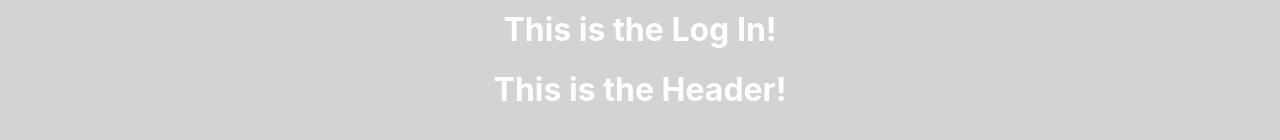
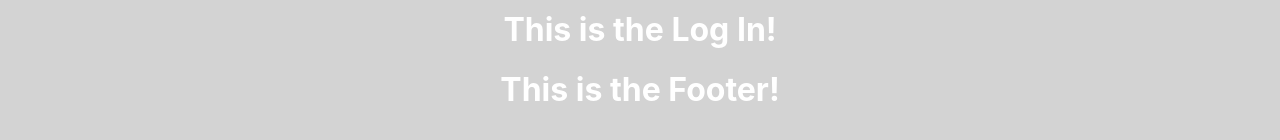
Before and after one commit to expatjournal-pt-042219/FE, a React (Create React App) app in the folder expat-journal/: page / in a window 1280 px wide. Shown: the part 216-356 px from the top of the page. Built offline with nearby package versions, Linux system fonts and the light colour scheme.

Commit message:
Changed footer text.

```diff
--- a/expat-journal/src/Components/Footer/Footer.js
+++ b/expat-journal/src/Components/Footer/Footer.js
@@ -13,7 +13,7 @@
   render() {
     return (
       <div>
-        <h1>This is the Header!</h1>
+        <h1>This is the Footer!</h1>
       </div>
     );
   }
```
